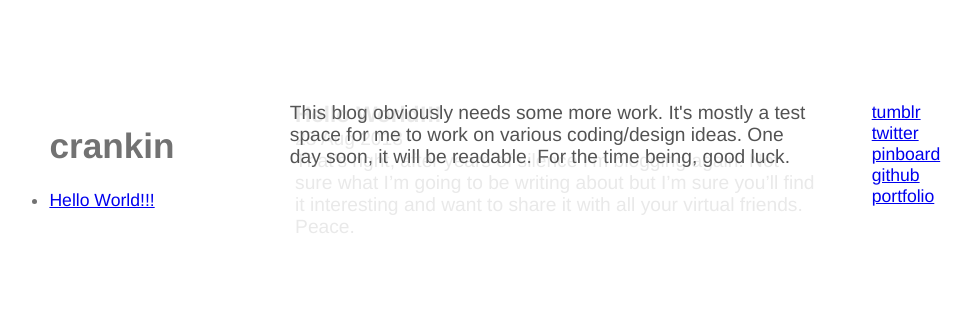
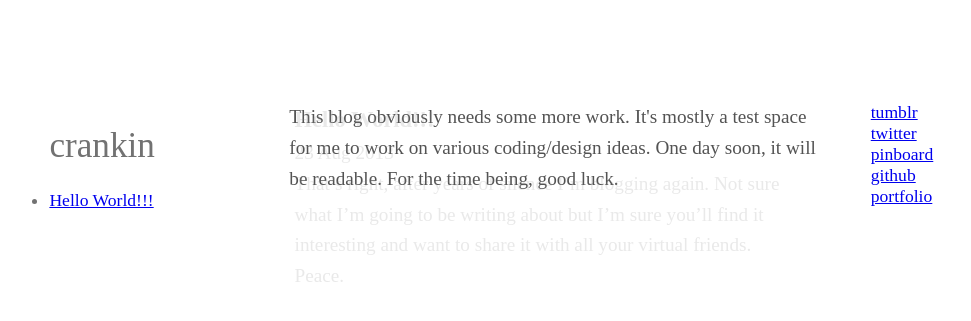
Before and after one commit to crankin/crankin.github.io, a Jekyll site: the page built from index.html, in a window 1280 px wide. Shown: the top 321 px of the page, without its empty margins (53-1024 px from the left). Built offline with Jekyll 4.4.1, drawn with Linux system fonts in a browser that asks for light colours; nearby versions of some CDN libraries; Markdown is read by kramdown in place of the engine named in the settings.

Commit message:
font and style updates

```diff
--- a/_layouts/default.html
+++ b/_layouts/default.html
@@ -5,6 +5,8 @@
     <meta http-equiv="X-UA-Compatible" content="IE=edge,chrome=1">
     <title>{{ page.title }}</title>
     <meta name="viewport" content="width=device-width">
+<script type="text/javascript" src="//use.typekit.net/sfm0uwc.js"></script>
+<script type="text/javascript">try{Typekit.load();}catch(e){}</script>
     <link rel="stylesheet" href="/css/normalize.css">
     <link rel="stylesheet" href="/css/main.css">
 </head>
--- a/_layouts/portfolio.html
+++ b/_layouts/portfolio.html
@@ -1,11 +1,10 @@
 <!doctype html>
 <html lang="en">
 <head>
+    <link href='http://fonts.googleapis.com/css?family=Anonymous+Pro' rel='stylesheet' type='text/css'>
     <meta charset="utf-8">
     <meta name="viewport" content="width=device-width, initial-scale=1">
     <title>{{ page.title }} - Christopher Rankin</title>
-    <script type="text/javascript" src="//use.typekit.net/sfm0uwc.js"></script>
-    <script type="text/javascript">try{Typekit.load();}catch(e){}</script>
     <link rel="stylesheet" href="/css/portfolio.css">
 </head>
 
--- a/css/main.css
+++ b/css/main.css
@@ -6,10 +6,11 @@
 
 body {
     background-color: #fff;
-    font: 1.1rem Helvetica, Arial, sans-serif;
+    font-size:100%;
+    font-family: "ff-tisa-web-pro-1","ff-tisa-web-pro-2";
     color:#727272;}
 
-.container {margin-left:8%;margin-top:8%;}
+.container {margin-left:8%;margin-top:8%;font-size:1.1rem;}
 
 header {
     display:inline-block;
@@ -17,12 +18,15 @@ header {
     width:20%;
     position:relative;}
 
+header h1 {font-weight:normal;}
+
 .content {
     display:inline-block;
      vertical-align:top;
    position:relative;
     width:45%;
-    font-size:1.2rem;}
+    font-size:1.2rem;
+line-height:1.6;}
 
 .sidebar {
     position:relative;
--- a/css/portfolio.css
+++ b/css/portfolio.css
@@ -102,7 +102,7 @@ body {
   line-height: 1;
   color: #686868;
   -webkit-font-smoothing: antialiased;
-  font-family: "anonymous-pro-1","anonymous-pro-2"; }
+  font-family: 'Anonymous Pro', sans-serif;}
 
 p {
   font-weight: normal;
```
